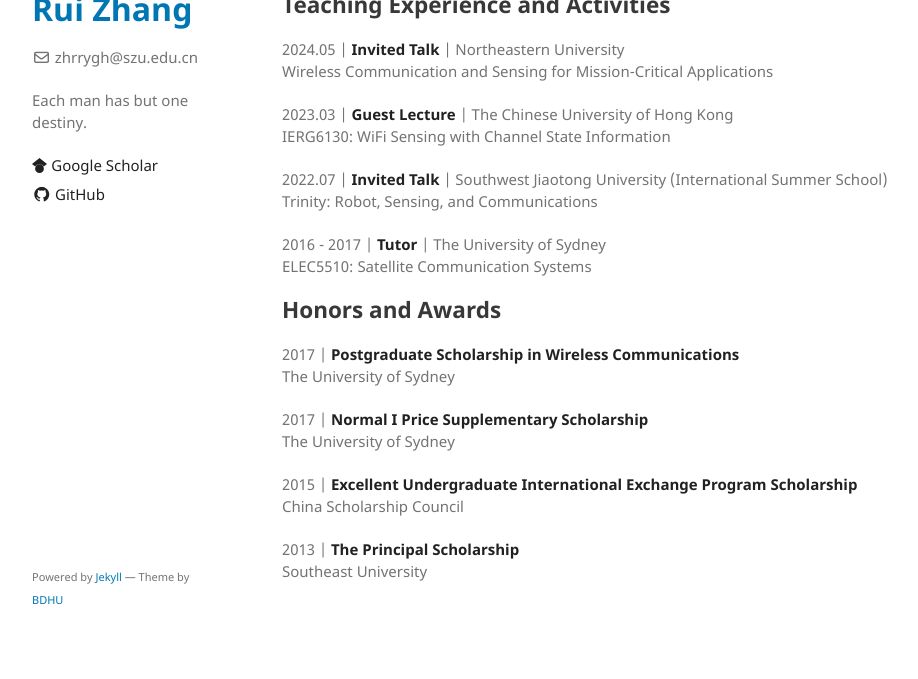
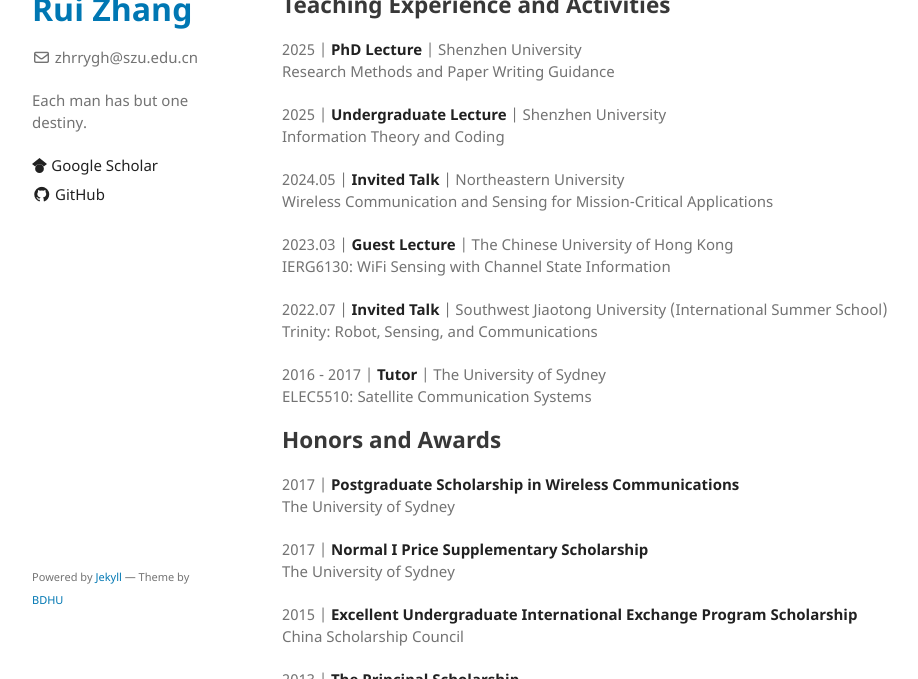
Before and after one commit to zhrrygh/zhrrygh.github.io, a Jekyll site: the page built from index.md, in a window 1280 px wide and 900 px high, scrolled down 2684 px, cut to the strip 221-900 px from the top of the window. Shown: the whole strip, without its empty margins (178-1096 px from the left). Built offline with Jekyll 4.4.1, drawn with Linux system fonts in a browser that asks for light colours; before the commit the page ends 3538 px from its top, so only the background shows below that.

Commit message:
Update index.md

```diff
--- a/index.md
+++ b/index.md
@@ -105,6 +105,12 @@ Youjun Hu, Jian Jiao, **Rui Zhang**, Shaohua Wu, Shushi Gu, and Qinyu Zhang \
 
 ## Teaching Experience and Activities
 
+2025 | **PhD Lecture** | Shenzhen University \
+Research Methods and Paper Writing Guidance
+
+2025 | **Undergraduate Lecture** | Shenzhen University \
+Information Theory and Coding
+
 2024.05 | **Invited Talk** | Northeastern University \
 Wireless Communication and Sensing for Mission-Critical Applications
 
```
